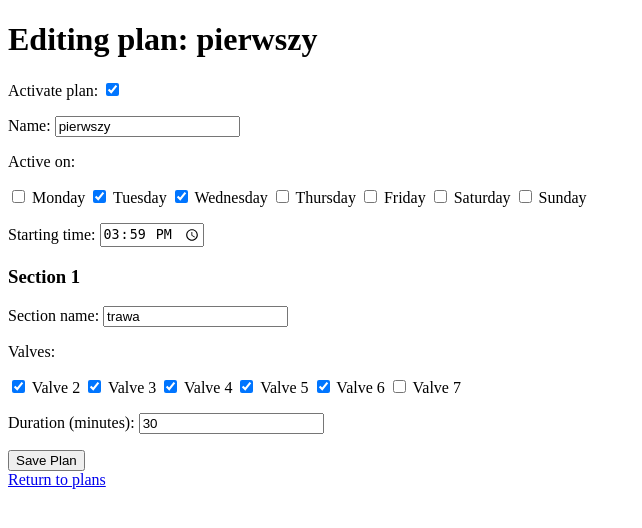
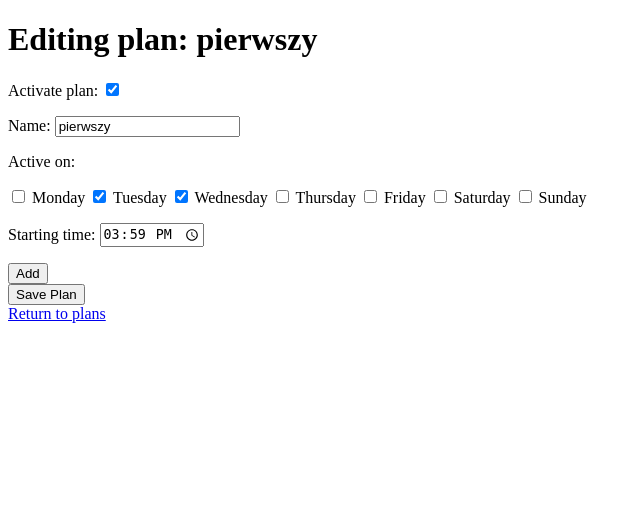
Before and after one commit to vantablack23/Watering-System-2, a Flask app: page /plans/edit/pierwszy in a window 1280 px wide. Shown: the top 528 px of the page, without its empty margins (0-642 px from the left). Run offline with Flask 3, Linux system fonts and the light colour scheme.

Commit message:
dodano dynamiczne usuwanie sekcji przy edycji i dodawaniu planów

```diff
--- a/main.py
+++ b/main.py
@@ -124,11 +124,9 @@ def addPlan():
         sections = []
         i=0
         while True:
-            print("dupa")
             name = request.form.get(f"sections[{i}][name]")
             if not name:
                 break
-            print(request.form.getlist(f"sections[{i}][valves][]"))
             valves = list(map(int,request.form.getlist(f"sections[{i}][valves][]")))
             duration = int(request.form.get(f"sections[{i}][duration]"))
 
--- a/outputs.json
+++ b/outputs.json
@@ -1,27 +1,31 @@
 {
-    "outputs":[
+    "outputs": [
         {
-            "gpio":2,
+            "gpio": 2,
             "inUse": true
         },
         {
-            "gpio":3,
+            "gpio": 3,
             "inUse": true
         },
         {
-            "gpio":4,
+            "gpio": 4,
             "inUse": true
         },
         {
-            "gpio":5,
+            "gpio": 5,
             "inUse": true
         },
         {
-            "gpio":6,
+            "gpio": 6,
             "inUse": true
         },
         {
-            "gpio":7,
+            "gpio": 7,
+            "inUse": true
+        },
+        {
+            "gpio": 9,
             "inUse": true
         }
     ]
--- a/plans/plans.json
+++ b/plans/plans.json
@@ -1,26 +1 @@
-{
-    "plans": [
-        {
-            "planName": "pierwszy",
-            "startTime": "15:59",
-            "weekDays": [
-                "tue",
-                "wed"
-            ],
-            "isActive": true,
-            "sections": [
-                {
-                    "name": "trawa",
-                    "valves": [
-                        2,
-                        3,
-                        4,
-                        5,
-                        6
-                    ],
-                    "duration": 30
-                }
-            ]
-        }
-    ]
-}
+{"plans": [{"planName": "", "startTime": "", "weekDays": [], "isActive": false, "sections": [{"name": "sdfsf", "valves": [4, 6], "duration": 2332}]}, {"planName": "wer", "startTime": "", "weekDays": [], "isActive": false, "sections": []}, {"planName": "pierwszy", "startTime": "15:59", "weekDays": ["tue", "wed"], "isActive": true, "sections": []}, {"planName": "Pierwszy_prawdziwy", "startTime": "20:00", "weekDays": ["mon", "tue", "thu", "sun"], "isActive": true, "sections": [{"name": "drzewka", "valves": [2, 3], "duration": 60}, {"name": "kwiatki", "valves": [5, 6, 9], "duration": 20}]}]}
--- a/static/sections.js
+++ b/static/sections.js
@@ -7,6 +7,10 @@ sectionsDivsArr=[];
 
 addButton.addEventListener("click", function(){addButtonClicked(sectionsDiv)});
 
+document.getElementsByName("deleteSection").forEach(element => {
+    element.addEventListener("click", deleteButtonClicked);
+});
+
 function generateSectionNumber(){
     sectionDivs=document.getElementsByName("section-div");
 
@@ -15,7 +19,7 @@ function generateSectionNumber(){
 
 function renderDiv(sectionNr, valves){
     sectionDiv = `<div id="section-${sectionNr}" name="section-div">
-            <h3>Section ${sectionNr+1}</h3>
+            <hr>
             <p>
                 <label for="sections-${sectionNr}-name">Section name:</label>
                 <input type="text" name="sections[${sectionNr}][name]" id="sections-${sectionNr}-name">
@@ -35,13 +39,20 @@ function renderDiv(sectionNr, valves){
                 <label for="sections-${sectionNr}-duration">Duration (minutes):</label>
                 <input type="number" name="sections[${sectionNr}][duration]" id="sections-${sectionNr}-duration">
             </p>
+            <button type="button" name="deleteSection" id="delete-section-${sectionNr}">Delete</button>
         </div>`
     return sectionDiv;
 }
 
 function addButtonClicked(sectionsDiv){
-    sectionsDivsArr.push(renderDiv(sectionNr, valves));
+    sectionsDiv.insertAdjacentHTML("afterend", renderDiv(sectionNr, valves));
     sectionNr++;
-    // sectionsDiv.insertAdjacentHTML("afterend", renderDiv(sectionNr, valves));
-    sectionsDiv.innerHTML=sectionsDivsArr.join("");
+
+    document.getElementsByName("deleteSection").forEach(element => {
+        element.addEventListener("click", deleteButtonClicked);
+    });
 }
+
+function deleteButtonClicked(){
+    document.getElementById("section-"+this.id.slice(15)).remove();
+}
--- a/templates/editPlan.html
+++ b/templates/editPlan.html
@@ -4,6 +4,10 @@
     <meta charset="UTF-8">
     <meta name="viewport" content="width=device-width, initial-scale=1.0">
     <title>Teścik</title>
+
+    <script id="valves-data" type="application/json">
+        {{ valves|tojson }}
+    </script>
 </head>
 <body>
     <h1>Editing plan: {{plan["planName"]}}</h1>
@@ -33,10 +37,12 @@
         </p>
 
         <!-- Sections -->
+        <button type="button" id="addSection">Add</button>
+        <div id="sections">
             {% for section in plan.get('sections', [{}]) %}
             {% set i = loop.index0 %}
                 <div id="section-{{ i }}" name="section-div">
-            <h3>Section {{ i + 1 }}</h3>
+                    <hr>
                     <p>
                         <label for="sections-{{ i }}-name">Section name:</label>
                         <input type="text" name="sections[{{ i }}][name]" id="sections-{{ i }}-name" value="{{ section.get('name', '') }}">
@@ -57,14 +63,17 @@
                         <input type="number" name="sections[{{ i }}][duration]" id="sections-{{ i }}-duration"
                             value="{{ section.get('duration', '') }}">
                     </p>
+                    <button type="button" name="deleteSection" id="delete-section-{{ i }}">Delete</button>
                 </div>
             {% endfor %}
+        </div>
+
 
         <button type="submit">Save Plan</button>
     </form>
 
     <a href="/plans">Return to plans</a>
 
-
+    <script src="{{ url_for('static', filename='sections.js') }}"></script>
 </body>
 </html>
```
Lines whose indentation alone changed are shown as unchanged.
